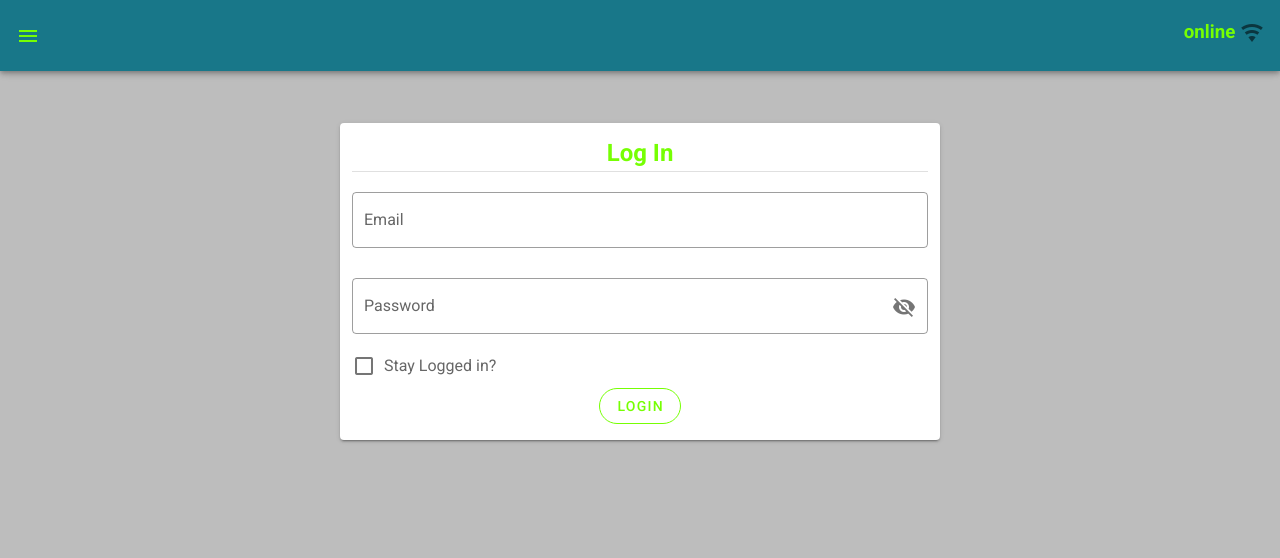
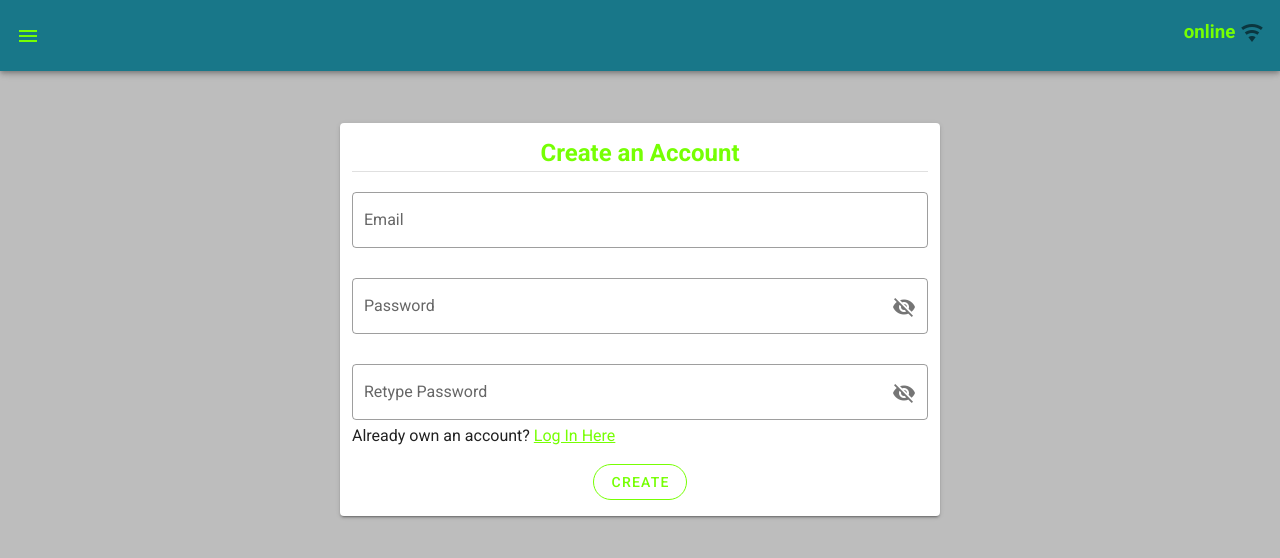
Before and after one commit to danana5/Secure-File-Share, a Vue app: page / in a window 1280 px wide. Shown: the top 558 px of the page. Built offline with nearby package versions, Linux system fonts and the light colour scheme.

Commit message:
added nav guards

```diff
--- a/src/router/index.js
+++ b/src/router/index.js
@@ -1,85 +1,86 @@
 import Vue from "vue";
 import VueRouter from "vue-router";
+import firebase from "firebase";
 
 Vue.use(VueRouter);
 
-const routes = [
-  {
-    path: "/",
-    name: "Login",
-    component: () => import("@/views/Login.vue"),
-  },
-  {
-    path: "/register",
-    name: "Register",
-    component: () => import("@/views/Register.vue"),
-  },
-  {
-    path: "/dashboard",
-    name: "Dashboard",
-    component: () => import("@/views/Dashboard.vue"),
-  },
-];
+// const routes = [
+//   {
+//     path: "/login",
+//     name: "Login",
+//     component: () => import("@/views/Login.vue"),
+//   },
+//   {
+//     path: "/",
+//     name: "Register",
+//     component: () => import("@/views/Register.vue"),
+//   },
+//   {
+//     path: "/dashboard",
+//     name: "Dashboard",
+//     component: () => import("@/views/Dashboard.vue"),
+//   },
+// ];
 
-// let router = new VueRouter({
-//   routes: [
-//     {
-//       path: "/dash",
-//       name: "dashboard",
-//       component: () => import("../views/Dashboard.vue"),
-//       meta: {
-//         requiresAuth: true,
-//       },
-//     },
-//     {
-//       path: "/",
-//       name: "login",
-//       component: Login,
-//       meta: {
-//         requiresGuest: true,
-//       },
-//     },
-//     {
-//       path: "/register",
-//       name: "register",
-//       component: () => import("../views/Register.vue"),
-//       meta: {
-//         requiresGuest: true,
-//       },
-//     },
-//   ],
+let router = new VueRouter({
+  routes: [
+    {
+      path: "/dash",
+      name: "dashboard",
+      component: () => import("../views/Dashboard.vue"),
+      meta: {
+        requiresAuth: true,
+      },
+    },
+    {
+      path: "/login",
+      name: "login",
+      component: () => import("@/views/Login.vue"),
+      meta: {
+        requiresGuest: true,
+      },
+    },
+    {
+      path: "/",
+      name: "register",
+      component: () => import("../views/Register.vue"),
+      meta: {
+        requiresGuest: true,
+      },
+    },
+  ],
+});
+
+// const router = new VueRouter({
+//   routes,
 // });
 
-const router = new VueRouter({
-  routes,
+router.beforeEach((to, from, next) => {
+  if (to.matched.some((record) => record.meta.requiresAuth)) {
+    if (!firebase.auth().currentUser) {
+      next({
+        path: "/",
+        query: {
+          redirect: to.fullPath,
+        },
+      });
+    } else {
+      next();
+    }
+  } else if (to.matched.some((record) => record.meta.requiresGuest)) {
+    if (firebase.auth().currentUser) {
+      next({
+        path: "/dash",
+        query: {
+          redirect: to.fullPath,
+        },
+      });
+    } else {
+      next();
+    }
+  } else {
+    next();
+  }
 });
 
-// router.beforeEach((to, from, next) => {
-//   if (to.matched.some((record) => record.meta.requiresAuth)) {
-//     if (!firebase.auth().currentUser) {
-//       next({
-//         path: "/",
-//         query: {
-//           redirect: to.fullPath,
-//         },
-//       });
-//     } else {
-//       next();
-//     }
-//   } else if (to.matched.some((record) => record.meta.requiresGuest)) {
-//     if (firebase.auth().currentUser) {
-//       next({
-//         path: "/dash",
-//         query: {
-//           redirect: to.fullPath,
-//         },
-//       });
-//     } else {
-//       next();
-//     }
-//   } else {
-//     next();
-//   }
-// });
-
 export default router;
```
